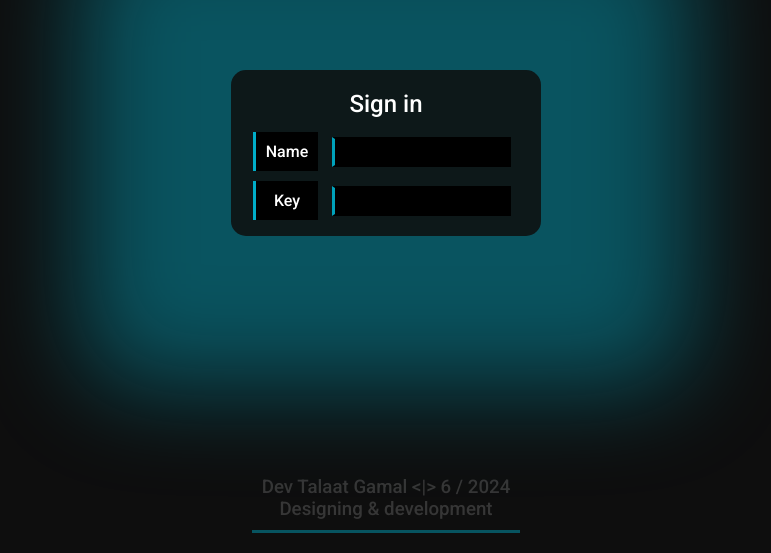
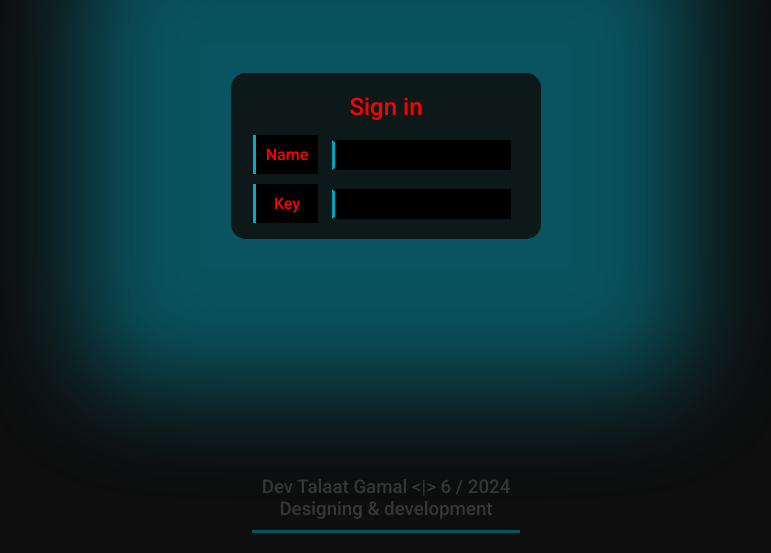
Before and after one commit to TalaatGamal/login-page, a plain HTML site: page index.html in a window 1280 px wide. Shown: the part 247-800 px from the top of the page, without its empty margins (254-1025 px from the left). Drawn offline with Linux system fonts and the light colour scheme.

Commit message:
first commit

```diff
--- a/pass-page/pass.css
+++ b/pass-page/pass.css
@@ -97,7 +97,7 @@ header{
     position: fixed;
     top: 15vh;
     text-align: center;
-    color: #ff0000;
+    color: #ffffff;
     z-index: 1;
 }
 
--- a/style.css
+++ b/style.css
@@ -29,13 +29,16 @@ form{
     border-radius: 15px;
     width: max-content;
     height: max-content;
-    color: #ffffff;
+    color: #ff0000;
     box-shadow: #00ddff57 0px 0px 100px 150px;
     display: flex;
     flex-direction:column;
     align-items:center;
     justify-content: left;
     text-align: left;
+    z-index: 0;
+    position: fixed;
+    top: 40vh;
 }
 .container-form{
     background-color: rgba(0, 0, 255, 0);
@@ -95,6 +98,7 @@ header{
     top: 20vh;
     text-align: center;
     color: #ffffff;
+    z-index: 1;
 }
 
 footer{
```
